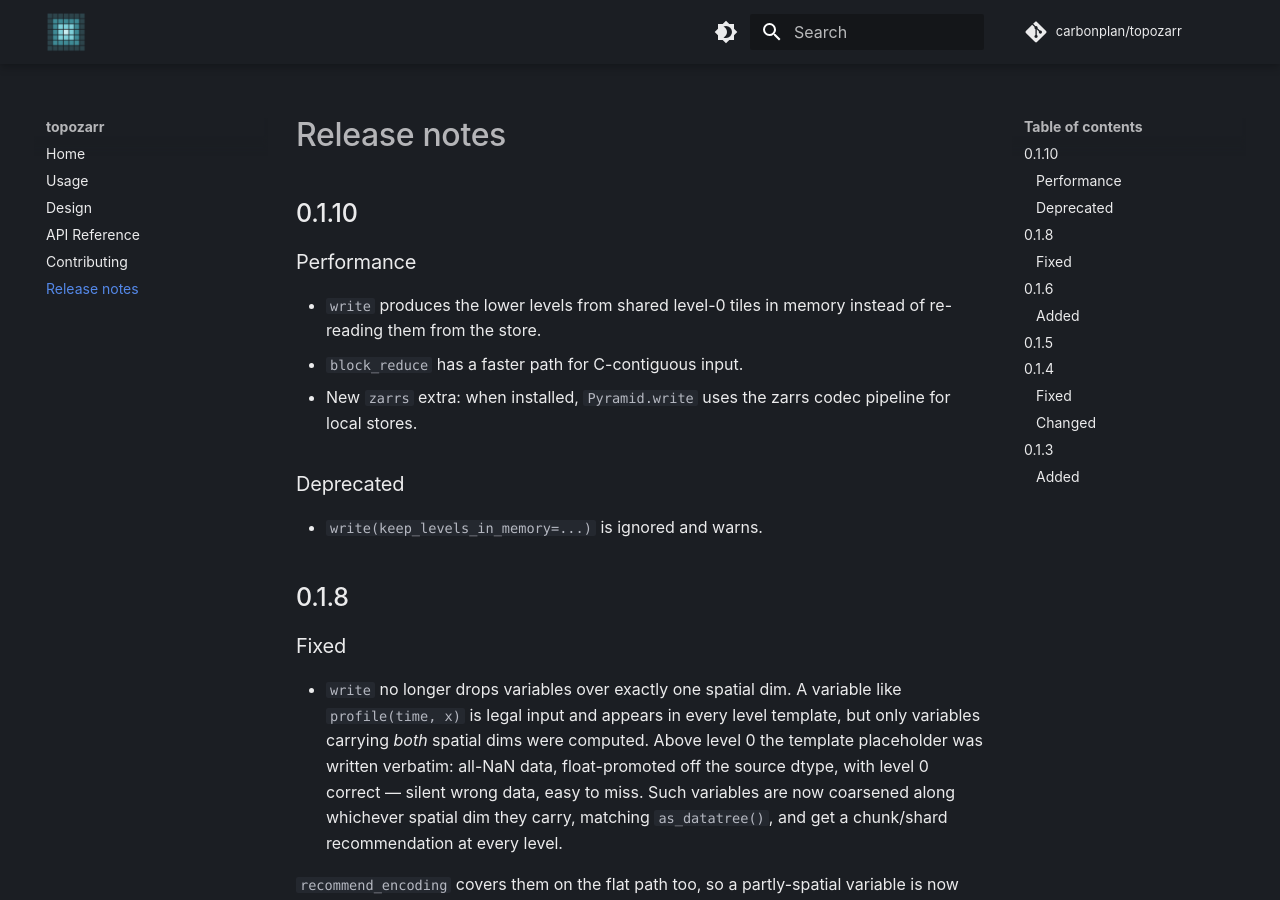
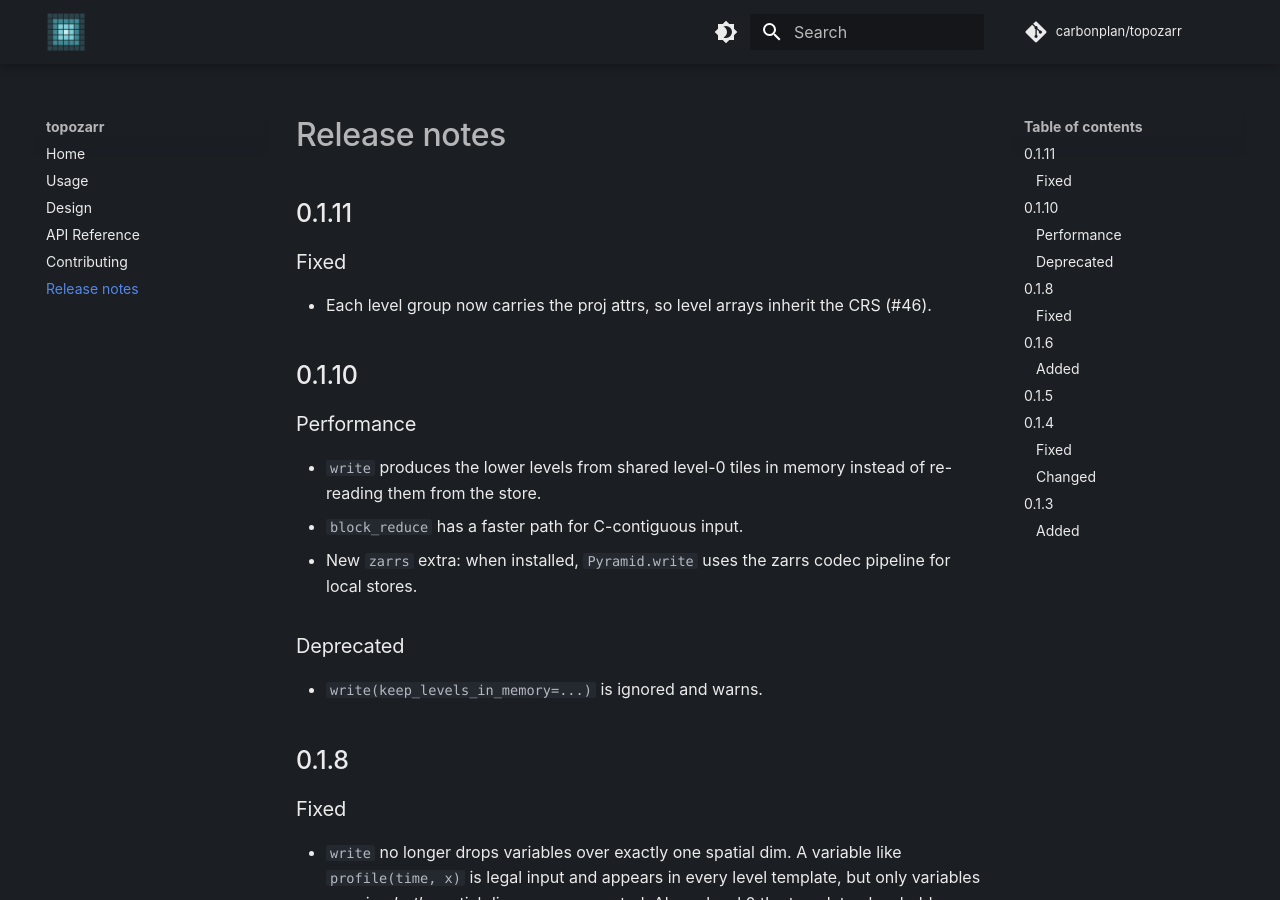
Before and after one commit to carbonplan/topozarr, an MkDocs documentation site: the page built from docs/releases.md, in a window 1280 px wide and 900 px high. Built offline with MkDocs 1.6.1 and Material for MkDocs 9.7.7, drawn with Linux system fonts in a browser that asks for light colours; some web fonts are replaced; comment, search, counter and statistics services are not loaded.

Commit message:
Bump to 0.1.11.

```diff
--- a/docs/releases.md
+++ b/docs/releases.md
@@ -1,4 +1,11 @@
 # Release notes
+
+## 0.1.11
+
+### Fixed
+
+- Each level group now carries the proj attrs, so level arrays inherit the
+  CRS (#46).
 
 ## 0.1.10
 
--- a/pyproject.toml
+++ b/pyproject.toml
@@ -1,6 +1,6 @@
 [project]
 name = "topozarr"
-version = "0.1.10"
+version = "0.1.11"
 description = "Lightweight multiscale zarr"
 readme = "README.md"
 requires-python = ">=3.12"
@@ -11,7 +11,7 @@ dependencies = [
     # exact pin: the Python layer and the Rust kernel ship as separate
     # distributions but are one unit; a range lets a resolver pair a new
     # topozarr with an old core that lacks the kernel arm it accepts.
-    "topozarr-core==0.1.10",
+    "topozarr-core==0.1.11",
     "xarray>=2025.9.0",
     "xproj>=0.2.1",
     "zarr>=3.2.1",
```
Also changed, not shown: 4 other files.
